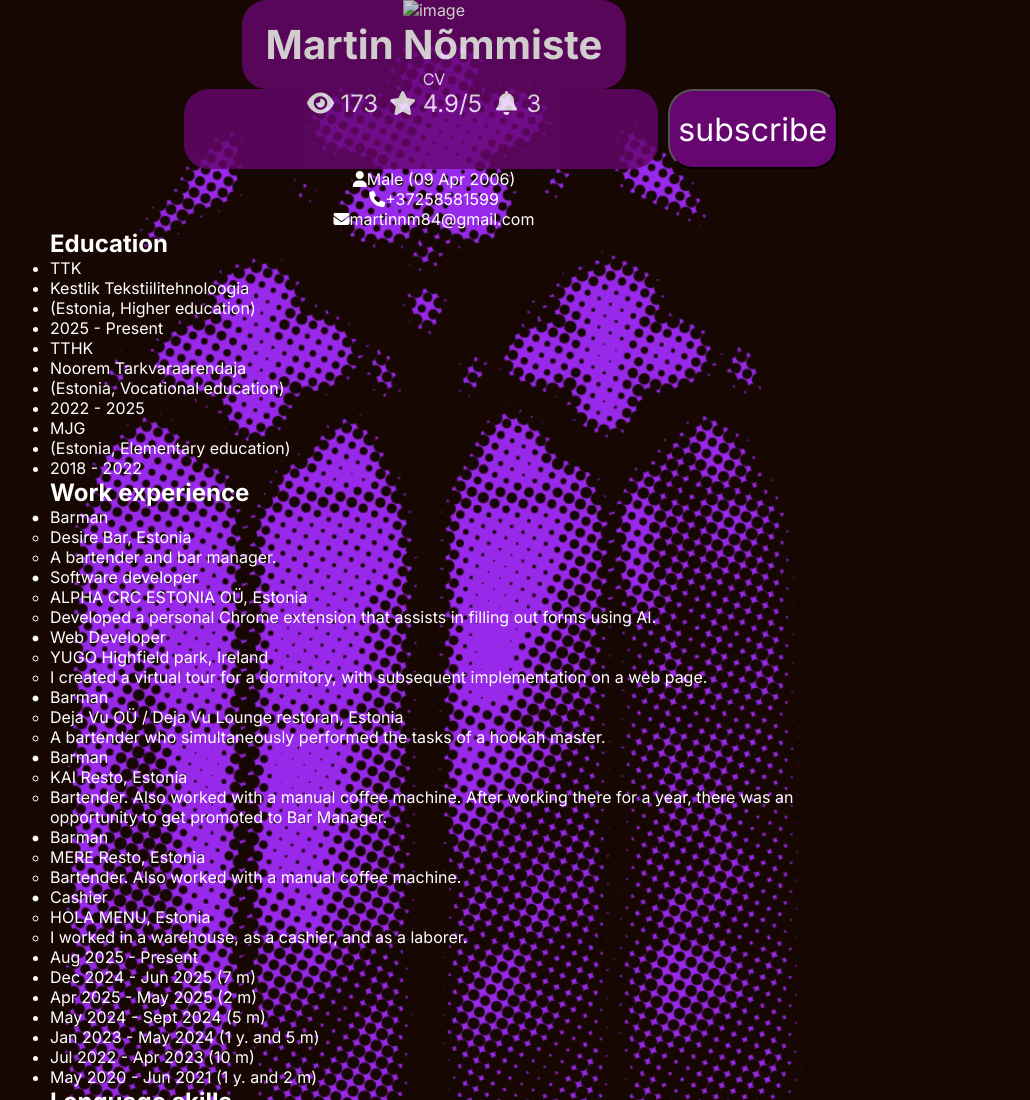
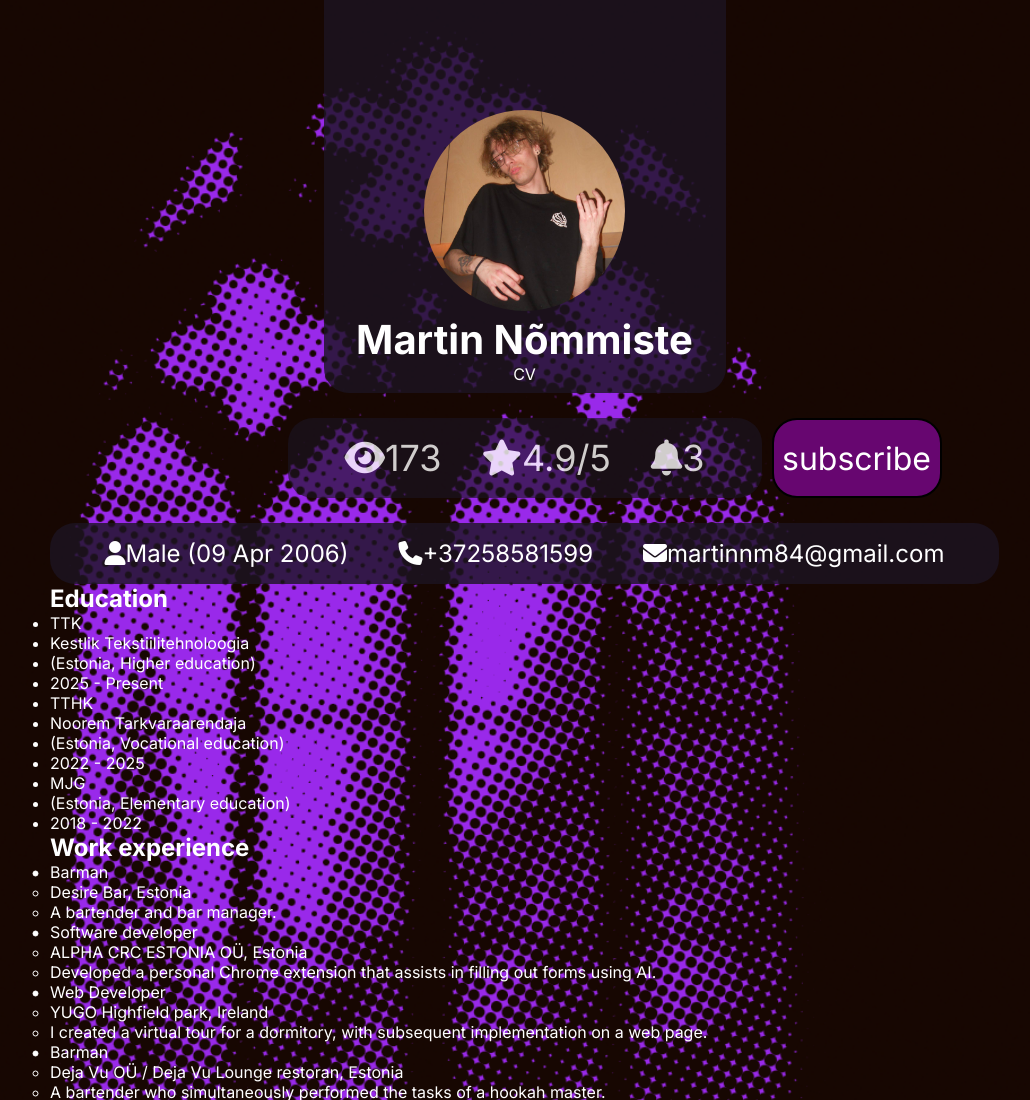
Before and after one commit to KiLcRaFt/Week-7-8, a plain HTML site: page index.html in a window 1280 px wide. Shown: the top 1100 px of the page, without its empty margins (206-1236 px from the left). Drawn offline with Linux system fonts and the light colour scheme.

Commit message:
Header css done

```diff
--- a/css/style.css
+++ b/css/style.css
@@ -1,7 +1,7 @@
 @import url('https://fonts.googleapis.com/css2?family=Inter:ital,opsz,wght@0,14..32,100..900;1,14..32,100..900&family=Quicksand:wght@300..700&family=Roboto:ital,wght@0,100..900;1,100..900&display=swap');
 
 :root{
-    --primary-color: #170702;
+    --primary-color: rgba(28, 20, 34, 0.8);
     --second-color: #670670;
     --text-color: #FFFFFF;
     --heading-font: "Inter", bold;
@@ -35,7 +35,7 @@ header {
     grid-template-rows: repeat(3, auto);
     text-align: center;
     justify-items: center;
-    align-items: center;
+    gap: 25px;
 }
 
 header h1 {
@@ -44,36 +44,44 @@ header h1 {
 }
 
 .headerDIV {
-    background-color: var(--second-color);
-    opacity: 80%;
-    border-radius: 25px;
+    background-color: var(--primary-color);
+    border-radius: 0px 0px 25px 25px;
+    width: 402px;
+    height: 393px;
+}
+
+.image-container {
+    width: 100%;
+    height: auto;
+    margin-top: 10px;
+}
+
+.image-container img {
     width: 50%;
+    height: auto;
+    border-radius: 360px;
+    margin-top: 100px;
 }
 
 .interactive-box {
-    display: grid;
-    grid-template-columns: repeat(2, auto);
-    margin-left: 20%;
+    display:grid ;
+    grid-template-columns: repeat(3, 1fr);
+    width: 100%;
+    margin: 0 auto;
+    padding: 0 20px;
 }
 
-.interactive-box ul {
+.interactive-box span {
     display: inline-block;
     text-align: center;
     justify-items: center;
     align-items: center;
     font-family: var(--heading-font);
-    font-size: 24px;
+    font-size: 36px;
 
 }
 
-.interactive-box i {
-    height: 46px;
-    width: 40px;
-}
-
-
 .interactive-box button {
-    display: inline-block;
     width: 170px;
     height: 80px;
     font-family: "Inter", light;
@@ -81,15 +89,40 @@ header h1 {
     font-size: 32px;
     border-radius: 25px;
     background-color: var(--second-color);
-    border: 2px inside solid black;
+    border: 2px solid black;
     margin-left: 10px;
+    flex-shrink: 0;
 }
 
 .counts {
-    background-color: var(--second-color);
+    grid-column: 2/3;
+    background-color: var(--primary-color);
     opacity: 80%;
     border-radius: 25px;
     width: 474px;
     height: 80px;
-    white-space: 15px;
+    gap: 40px;
+    margin: 0 auto;
+    display: flex;
+    justify-content: center;
+    align-items: center;
+    flex: 1;
 }
+
+.contact-info {
+    background-color: var(--primary-color);
+    border-radius: 25px;
+    width: 949px;
+    height: 61px;
+    display: flex;
+    justify-content: center;
+    align-items: center;
+    flex: 1;
+    gap: 50px;
+}
+
+.contact-info span {
+    font-size: 24px;
+    font-family: var(--body-font);
+
+}
--- a/index.html
+++ b/index.html
@@ -12,23 +12,23 @@
         <header>
             <div class="headerDIV">
                 <div class="image-container">
-                    <img src="images/" alt="image">
+                    <img src="images/profile pic.jpg" alt="image">
                 </div>
                 <h1>Martin Nõmmiste</h1>
                 <p>CV</p>
             </div>
             <div class="interactive-box">
                 <div class="counts">
-                    <ul><i class="fa-solid fa-eye"></i>173</ul>
-                    <ul><i class="fa-solid fa-star"></i>4.9/5</ul>
-                    <ul><i class="fa-solid fa-bell"></i>3</ul>
+                    <span><i class="fa-solid fa-eye"></i>173</span>
+                    <span><i class="fa-solid fa-star"></i>4.9/5</span>
+                    <span><i class="fa-solid fa-bell"></i>3</span>
                 </div>
                 <button name="subscribe">subscribe</button>
             </div>
             <div class="contact-info">
-                <ul><i class="fa-solid fa-user"></i>Male (09 Apr 2006)</ul>
-                <ul><i class="fa-solid fa-phone"></i>+37258581599</ul>
-                <ul><i class="fa-solid fa-envelope"></i>martinnm84@gmail.com</ul>
+                <span><i class="fa-solid fa-user"></i>Male (09 Apr 2006)</span>
+                <span><i class="fa-solid fa-phone"></i>+37258581599</span>
+                <span><i class="fa-solid fa-envelope"></i>martinnm84@gmail.com</span>
             </div>
 
         </header>
```
